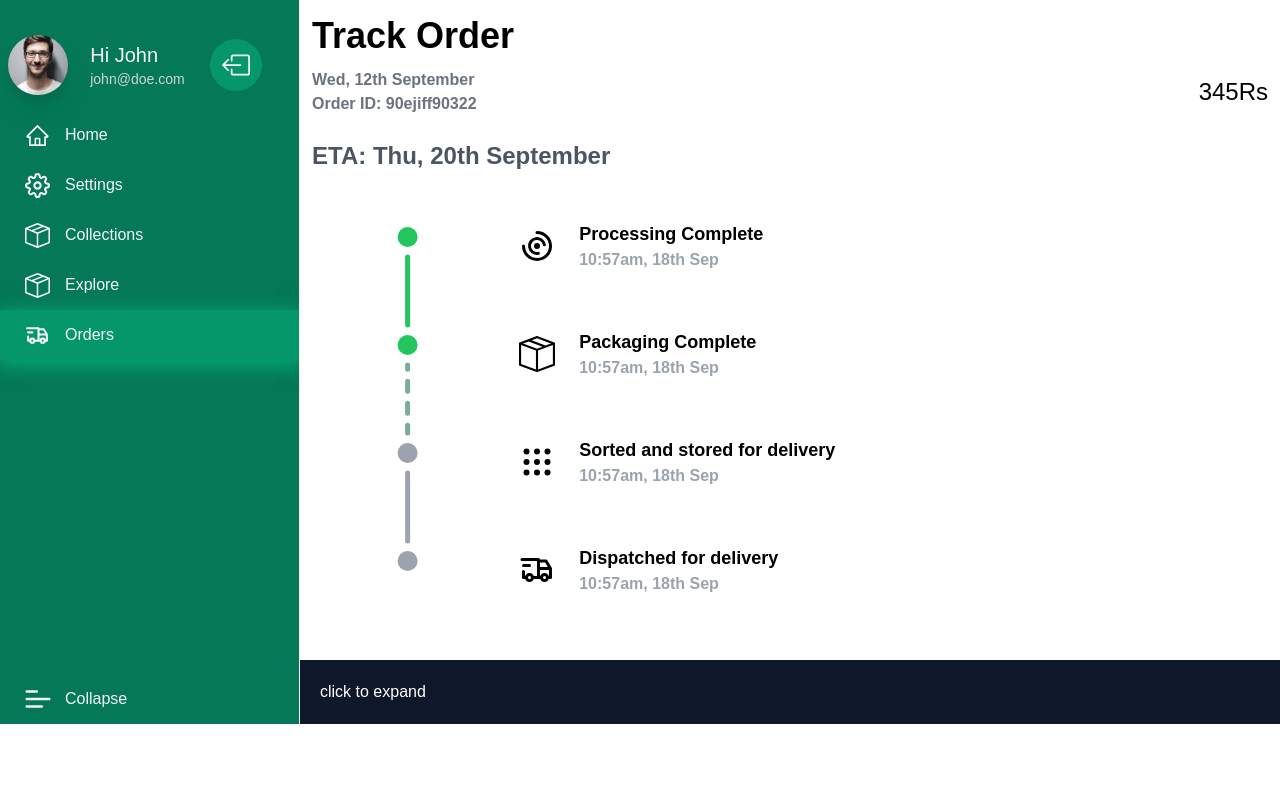
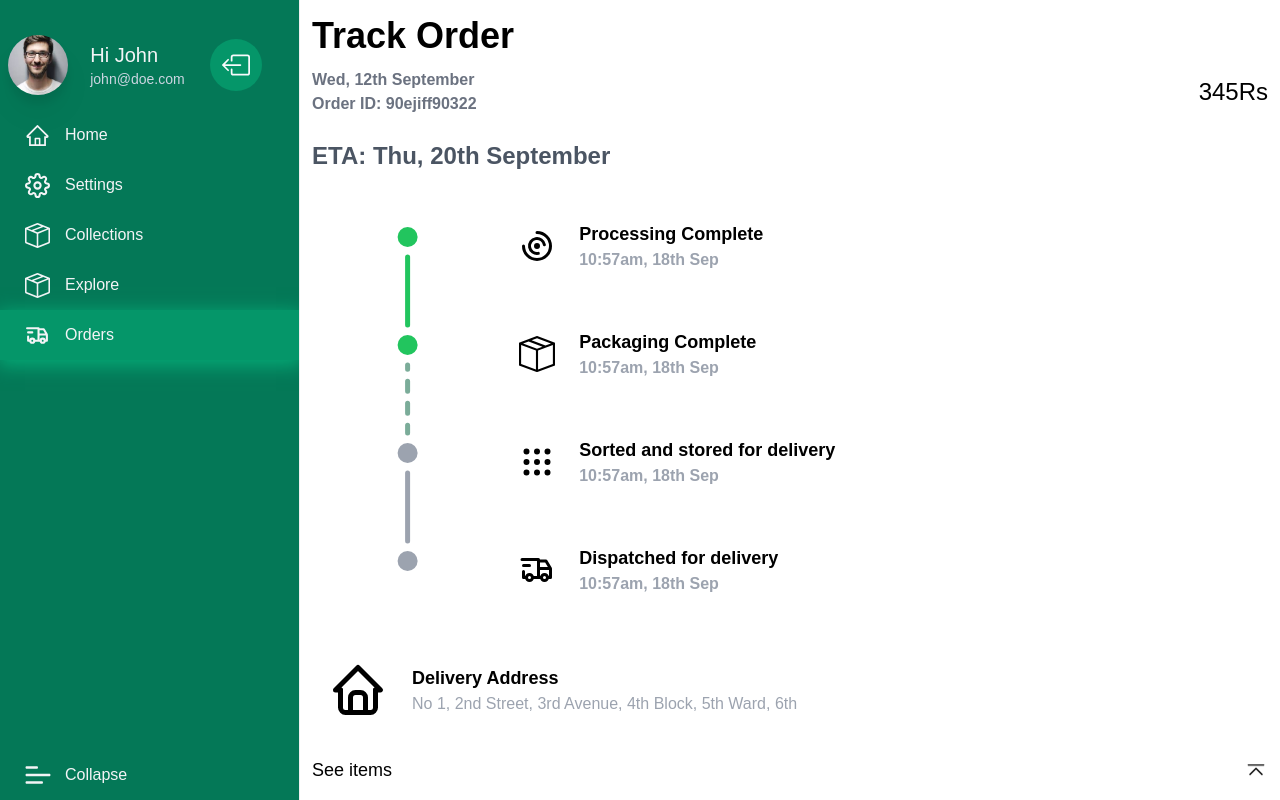
Before and after one commit to kidfromjupiter/taste, a Next.js app in the folder taste-frontend/: page /trackorders in a window 1280 px wide. Built offline with nearby package versions, Linux system fonts and the light colour scheme.

Commit message:
added delivery address and see grocery items button

```diff
--- a/taste-frontend/src/app/sidebar.tsx
+++ b/taste-frontend/src/app/sidebar.tsx
@@ -53,8 +53,6 @@ export default function SideBar() {
 		}
 		return links;
 	};
-	console.log("loaded into view");
-
 	useEffect(() => {
 		const links = renderLinks();
 		setSidebarLinks(links);
--- a/taste-frontend/src/app/trackorders/page.tsx
+++ b/taste-frontend/src/app/trackorders/page.tsx
@@ -2,7 +2,13 @@
 import OrderStatusSVG from "@/components/OrderStatusSVG";
 import React, { useRef, useState, useLayoutEffect } from "react";
 import { TfiPackage } from "react-icons/tfi";
-import { TbChartArcs, TbGridDots, TbTruckDelivery } from "react-icons/tb";
+import {
+	TbChartArcs,
+	TbGridDots,
+	TbTruckDelivery,
+	TbHome,
+} from "react-icons/tb";
+import { BsChevronBarUp } from "react-icons/bs";
 import SpringCard from "@/components/SpringCard";
 
 type Props = {
@@ -11,6 +17,7 @@ type Props = {
 
 const TrackOrder = ({ stops = 3 }: Props) => {
 	const [shown, setShown] = useState(false);
+
 	return (
 		<>
 			<div className="flex flex-col px-3 py-4  w-full">
@@ -116,12 +123,28 @@ const TrackOrder = ({ stops = 3 }: Props) => {
 						</div>
 					</div>
 				</div>
-			</div>
-			<div
-				className="bg-slate-900 p-5 text-white"
-				onClick={() => setShown(!shown)}
-			>
-				click to expand
+				<div className="flex flex-row items-center mb-5">
+					<div className="m-4 mr-6 text-6xl">
+						<TbHome />
+					</div>
+					<div>
+						<div className="font-semibold text-lg">Delivery Address</div>
+						<div className="text-gray-400 font-regular text-md">
+							No 1, 2nd Street, 3rd Avenue, 4th Block, 5th Ward, 6th
+						</div>
+					</div>
+				</div>
+				<div
+					className="flex flex-row items-center justify-between text-lg"
+					onClick={() => setShown(!shown)}
+				>
+					<div>
+						<div className="">See items</div>
+					</div>
+					<div className="text-2xl animate-bounce">
+						<BsChevronBarUp />
+					</div>
+				</div>
 			</div>
 			<SpringCard
 				show={shown}
--- a/taste-frontend/src/components/OrderStatusSVG.tsx
+++ b/taste-frontend/src/components/OrderStatusSVG.tsx
@@ -51,7 +51,7 @@ const OrderStatusSVG = ({ stops }: Props) => {
 				stroke: "#7f1d1d",
 				strokeDashoffset: 0,
 			},
-			loop: true,
+			loop: { reverse: true },
 			config: config.molasses,
 		}),
 		[stops]
--- a/taste-frontend/src/components/SpringSquare.tsx
+++ b/taste-frontend/src/components/SpringSquare.tsx
@@ -69,8 +69,8 @@ const SpringContainer: React.FunctionComponent<SpringContainerProps> = ({
 				hoverEndCallback?.();
 				api.start({ ...defaultValue });
 			}}
-			onTouchMove={() => {
-				api.start({ ...defaultValue, immediate: true });
+			onTouchMove={(e) => {
+				api.start({ ...defaultValue });
 			}}
 			onMouseEnter={() => {
 				if (enableHover) {
```
